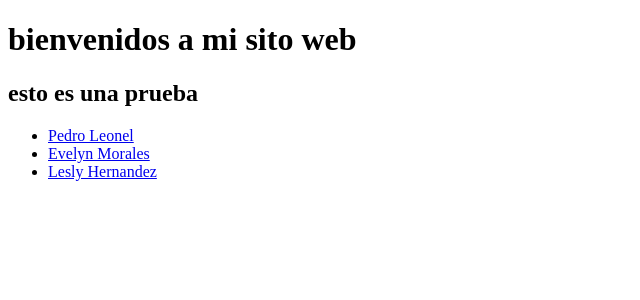
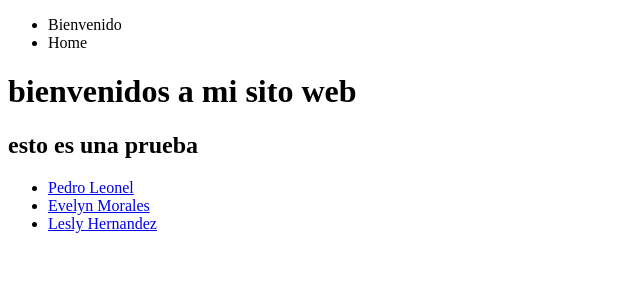
Before and after one commit to German-Tzul/reporter, a Django app: page / in a window 1280 px wide. Shown: the top 300 px of the page, without its empty margins (0-640 px from the left). Run offline with Django 3.2, Linux system fonts and the light colour scheme; data comes from the database, SQL or seed files in the repository.

Commit message:
agregar ul

```diff
--- a/mysite/reporter/templates/reporter/index.html
+++ b/mysite/reporter/templates/reporter/index.html
@@ -6,6 +6,10 @@
     <title>DartSoft</title>
 </head>
 <body>
+    <ul>
+        <li>Bienvenido</li>
+        <li>Home</li>
+    </ul>
     <h1>bienvenidos a mi sito web</h1>
     <h2>esto es una prueba</h2>
     {% if latest_question_list %}
```
